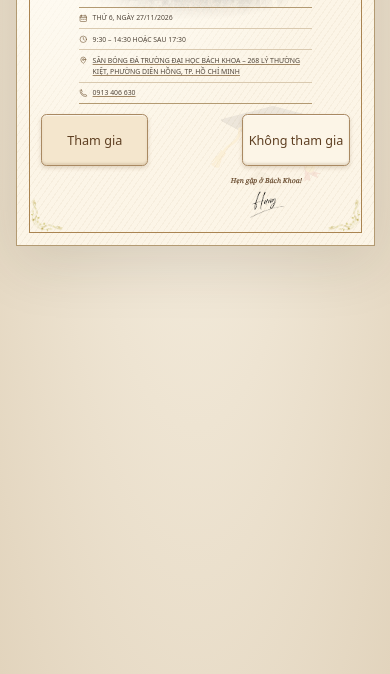
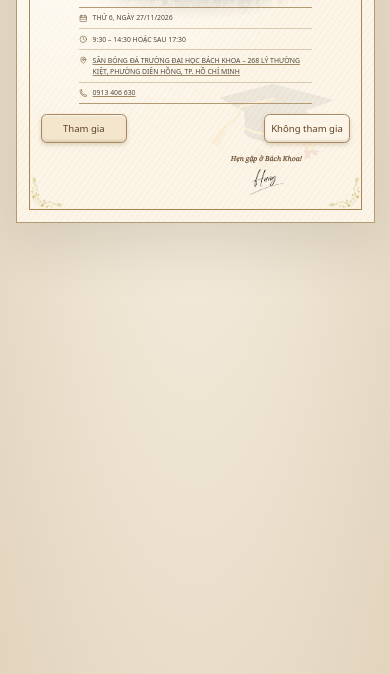
Before and after one commit to gnuh202/invitation, a plain HTML site: page docs/index.html in a window 390 px wide. Both pictures are taken after a click on the link "INVITATION". Shown: the part 170-844 px from the top of the page. Drawn offline with Linux system fonts and the light colour scheme.

Commit message:
Scale RSVP buttons for mobile

```diff
--- a/docs/style.css
+++ b/docs/style.css
@@ -301,18 +301,17 @@ dd { color: #51463a; font-weight: 400; }
   text-align: left;
 }
 .rsvp-actions {
-  --rsvp-button-height: 3.25rem;
   container-type: inline-size;
   display: grid;
   grid-template-columns: max-content;
-  height: var(--rsvp-button-height);
 }
 .rsvp .rsvp-actions > button {
   grid-area: 1 / 1;
   position: relative;
-  height: var(--rsvp-button-height);
-  padding-inline: clamp(.25rem, 1.7cqi, .65rem);
-  font-size: clamp(.6875rem, 4.1cqi, .875rem);
+  height: min(3.25rem, 9.56cqi);
+  min-height: 0;
+  padding: 0 min(.65rem, 1.9cqi);
+  font-size: min(.875rem, 3.1cqi);
   white-space: nowrap;
   line-height: 1.15;
   box-shadow: inset 0 1px 1px #fff9, inset 0 -2px 2px #79552a26, 0 2px 4px #79552a35;
```
